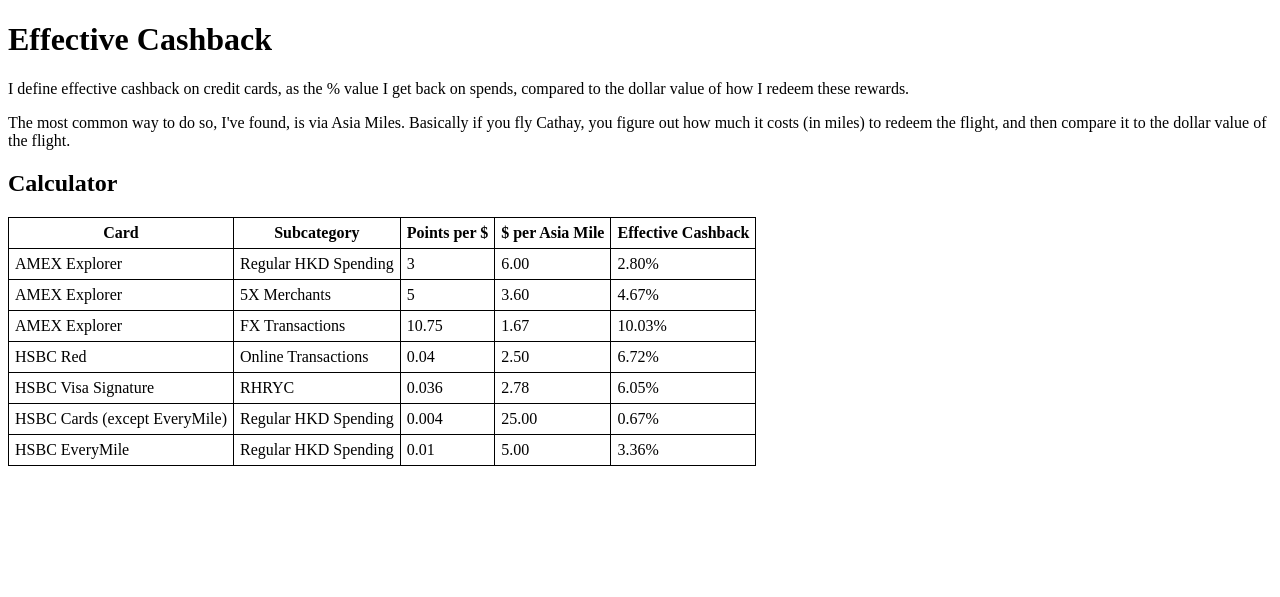
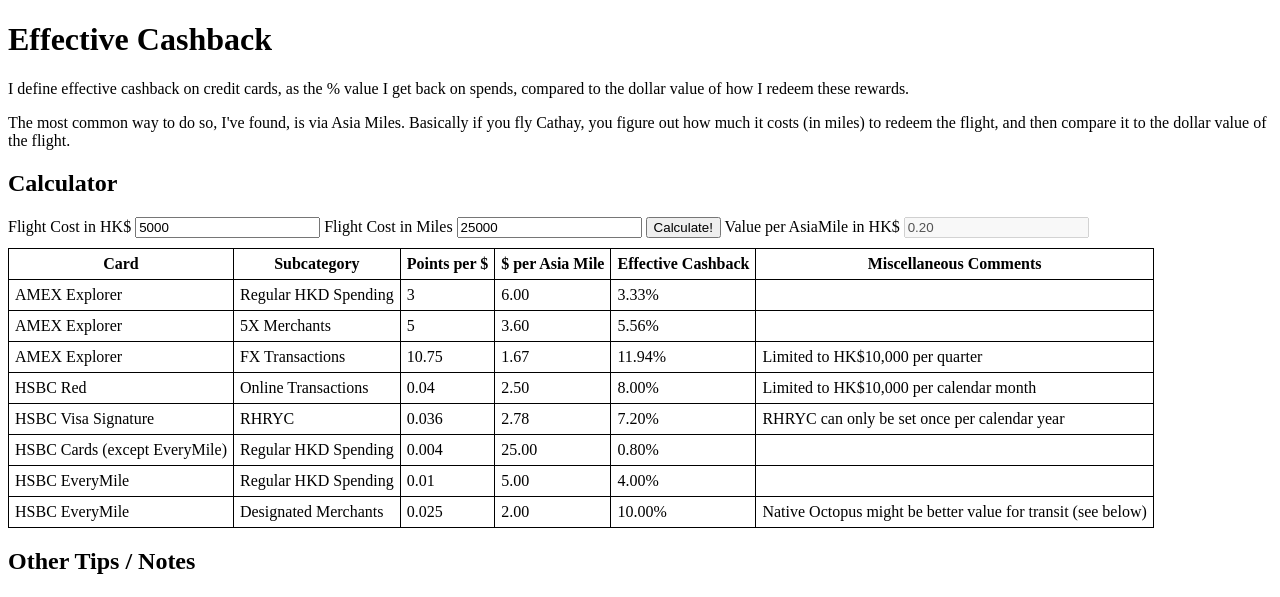
Before and after one commit to ckcr4lyf/saxrag.com, a Jekyll site: the page utils/asiamiles.html, which Jekyll copies as it is, in a window 1280 px wide. Shown: the top 597 px of the page. Built offline with Jekyll 4.4.1, drawn with Linux system fonts in a browser that asks for light colours; some of the changed text lies outside the part shown.

Commit message:
Add EveryMile, comments and octopus rates

```diff
--- a/utils/asiamiles.html
+++ b/utils/asiamiles.html
@@ -23,13 +23,27 @@
         td {
             padding: 6px;
         }
+
+        div#inputs {
+            margin-bottom: 10px;
+        }
+
+        label {
+            margin-right: 4px;
+        }
     </style>
 </head>
-<body onload="renderTable()">
+<body>
     <h1>Effective Cashback</h1>
     <p>I define effective cashback on credit cards, as the % value I get back on spends, compared to the dollar value of how I redeem these rewards.</p>
     <p>The most common way to do so, I've found, is via Asia Miles. Basically if you fly Cathay, you figure out how much it costs (in miles) to redeem the flight, and then compare it to the dollar value of the flight.</p>
     <h2>Calculator</h2>
+    <div id="inputs">
+        <label for="cost">Flight Cost in HK$</label><input type="text" id="cost" value="5000">
+        <label for="miles">Flight Cost in Miles</label><input type="text" id="miles" value="25000">
+        <button onclick="calculate()">Calculate!</button>
+        <label for="value">Value per AsiaMile in HK$</label><input type="text" id="value" disabled>
+    </div>
     <table id="minmax" border="1">
         <tr>
             <th>Card</th>
@@ -37,7 +51,16 @@
             <th>Points per $</th>
             <th>$ per Asia Mile</th>
             <th>Effective Cashback</th>
+            <th>Miscellaneous Comments</th>
         </tr>
     </table>
+    <h2>Other Tips / Notes</h2>
+    <h3>EveryMile vs. Octopus for Cashback</h3>
+    <div>
+        <p>HSBC EveryMile has a preferential rate of HK$2/mile for most public transit (MTR, Buses). However, <a href="https://www.ptfss.gov.hk/en-main.html#/en-sch-01">Octopus also has its own subsidy program.</a></p>
+        <p>The calculation for Octopus as a cashback rate <a href="https://www.desmos.com/calculator/wfxw4pieh8">can be boiled down to these two equations</a>, with limits on x. So depending on how much you use public transit, you might prefer either EveryMile or Octopus</p>
+        <img src="https://assets.saxrag.com/octopus_subsidy_rate.png" alt="Octopus Subsidy Rate">
+
+    </div>
 </body>
 </html>
--- a/utils/asiamiles.js
+++ b/utils/asiamiles.js
@@ -8,30 +8,35 @@
         subcategory: 'Regular HKD Spending',
         pointsPerDollar: 3,
         pointsPerMile: AMEX_POINTS_PER_MILE,
+        comments: '',
     },
     {
         cardName: 'AMEX Explorer',
         subcategory: '5X Merchants',
         pointsPerDollar: 5,
         pointsPerMile: AMEX_POINTS_PER_MILE,
+        comments: '',
     },
     {
         cardName: 'AMEX Explorer',
         subcategory: 'FX Transactions',
         pointsPerDollar: 10.75,
         pointsPerMile: AMEX_POINTS_PER_MILE,
+        comments: 'Limited to HK$10,000 per quarter',
     },
     {
         cardName: 'HSBC Red',
         subcategory: 'Online Transactions',
         pointsPerDollar: 0.04,
         pointsPerMile: HSBC_RC_PER_MILE_REGULAR,
+        comments: 'Limited to HK$10,000 per calendar month',
     },
     {
         cardName: 'HSBC Visa Signature',
         subcategory: 'RHRYC',
         pointsPerDollar: 0.036,
         pointsPerMile: HSBC_RC_PER_MILE_REGULAR,
+        comments: 'RHRYC can only be set once per calendar year',
     },
     {
         cardName: 'HSBC Cards (except EveryMile)',
@@ -44,6 +49,13 @@
         subcategory: 'Regular HKD Spending',
         pointsPerDollar: 0.01,
         pointsPerMile: HSBC_RC_PER_MILE_EVERYMILE,
+    },
+    {
+        cardName: 'HSBC EveryMile',
+        subcategory: 'Designated Merchants',
+        pointsPerDollar: 0.025,
+        pointsPerMile: HSBC_RC_PER_MILE_EVERYMILE,
+        comments: 'Native Octopus might be better value for transit (see below)'
     }
 ];
 
@@ -54,11 +66,18 @@
     }
 });
 
-const renderTable = () => {
+const renderTable = (value) => {
     const table = document.querySelector('#minmax');
+
+    const dataRows = document.querySelectorAll('tr#dataRow');
+    for (const dataRow of dataRows){
+        dataRow.remove();
+    }
+
 
     for (const card of dataToUse){
         const row = document.createElement('tr');
+        row.setAttribute('id', 'dataRow')
 
         let td = document.createElement('td');
         td.innerText = card.cardName;
@@ -77,17 +96,26 @@
         row.appendChild(td);
 
         td = document.createElement('td');
-        td.innerText = `${((0.168 / card.dollarsPerMile) * 100).toFixed(2)}%`;
+        td.innerText = `${((value / card.dollarsPerMile) * 100).toFixed(2)}%`;
         row.appendChild(td);
 
-        // row.append(...[
-        //     document.createElement('td').setHTMLUnsafe(card.subcategory)
-        //     // document.createElement('td').innerText = card.subcategory,
-        //     // document.createElement('td').innerText = card.pointsPerDollar.toString(),
-        //     // document.createElement('td').innerText = card.pointsPerMile.toString(),
-        //     // document.createElement('td').innerText = 'XD',
-        // ]);
+        td = document.createElement('td');
+        td.innerText = card.comments || '';
+        row.appendChild(td);
 
         table.append(row);
     }
 }
+
+const calculate = () => {
+    const dollarCost = parseFloat(document.querySelector('input#cost').value);
+    const milesCost = parseFloat(document.querySelector('input#miles').value);
+
+    const mileValue = dollarCost / milesCost;
+    document.querySelector('input#value').value = mileValue.toFixed(2);
+    renderTable(mileValue);
+}
+
+document.addEventListener('DOMContentLoaded', function() {
+   calculate();
+});
```
